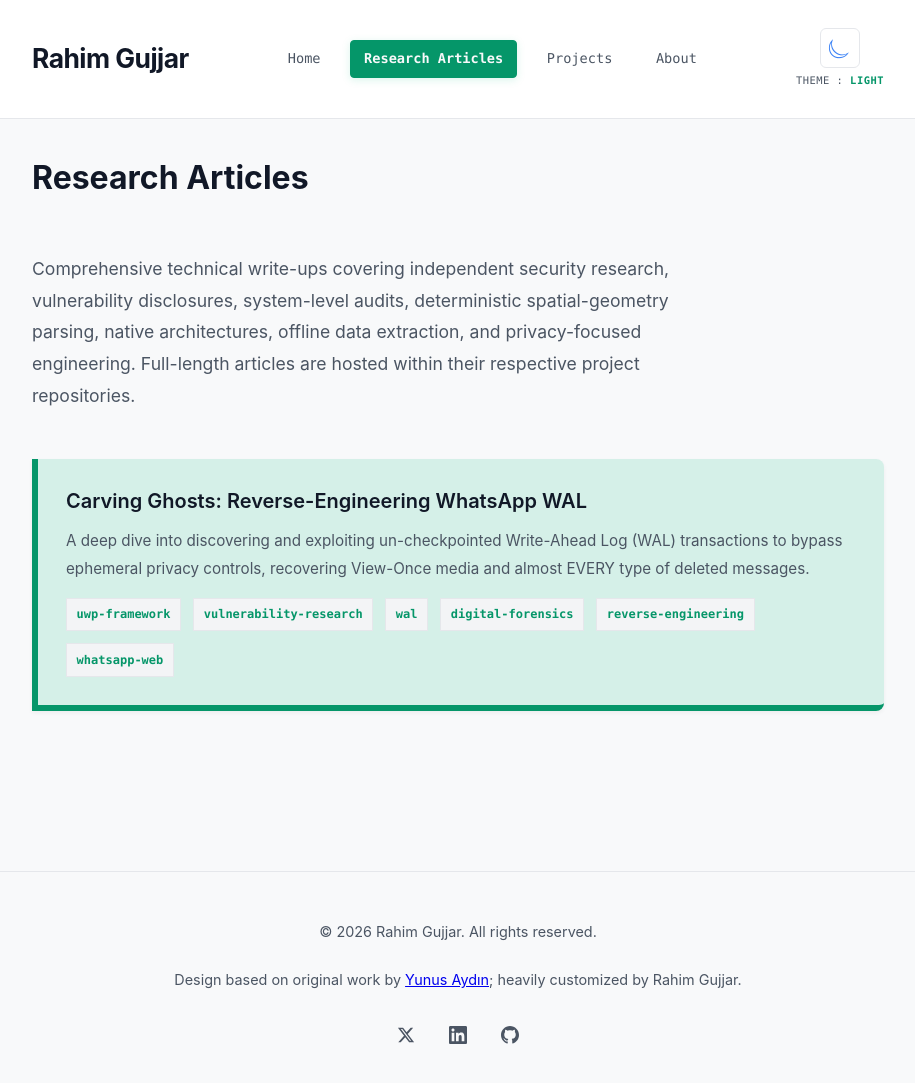
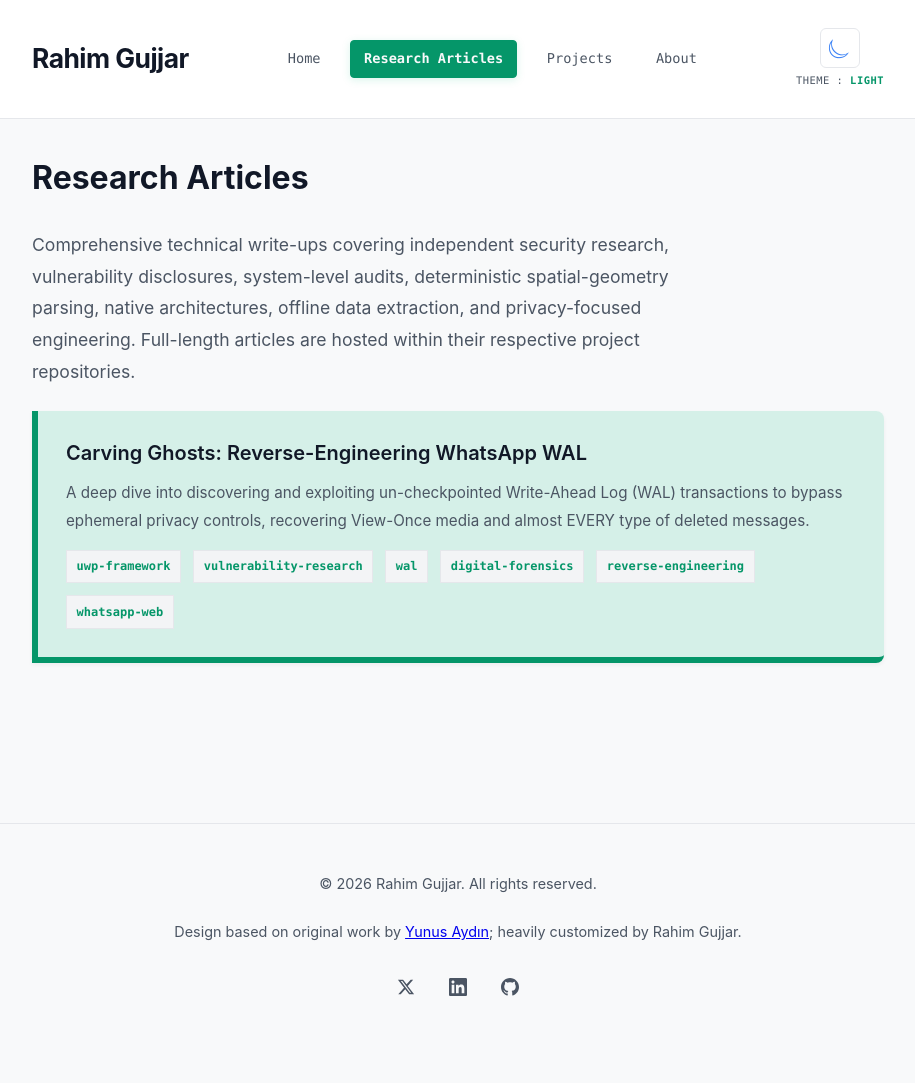
Before and after one commit to rahimgujjar/rahimgujjar.github.io, a Jekyll site: the page built from research.html, in a window 1280 px wide and 1101 px high. Shown: the top 1083 px of the window, without its empty margins (182-1097 px from the left). Built offline with Jekyll 4.4.1, drawn with Linux system fonts in a browser that asks for light colours.

Commit message:
Update main.css

```diff
--- a/assets/css/main.css
+++ b/assets/css/main.css
@@ -496,7 +496,7 @@ html[data-theme="dark"] #theme-icon {
 .projects-page h1 {
   font-size: 2rem;
   font-weight: 700;
-  margin-bottom: 3rem;
+  margin-bottom: 1.5rem;
   color: var(--text-color);
 }
 
@@ -508,7 +508,7 @@ html[data-theme="dark"] #theme-icon {
   color: var(--text-secondary);
   line-height: 1.8;
   font-size: 1.1rem;
-  margin-bottom: 3rem;
+  margin-bottom: 1.5rem;
   max-width: 700px;
 }
 
```
